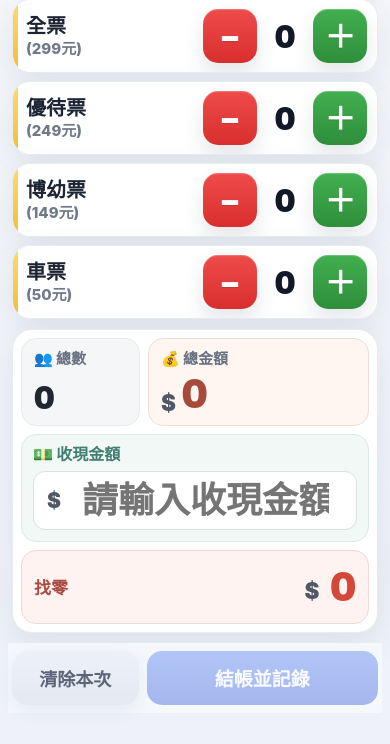
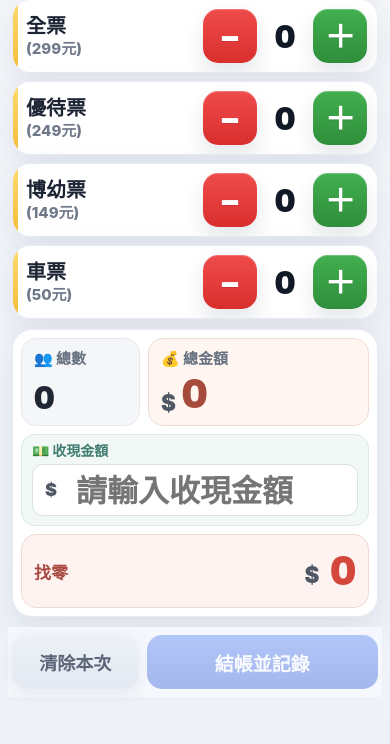
Before and after one commit to zakizzz1122-cyber/ticket-counter, a plain HTML site: page index.html in a window 390 px wide. Shown: the part 94-838 px from the top of the page. Drawn offline with Linux system fonts and the light colour scheme.

Commit message:
Add files via upload

```diff
--- a/index.html
+++ b/index.html
@@ -647,32 +647,32 @@
         border-top: 0;
       }
       #calculatorPage .cash-entry-block {
-        padding: 10px 11px 11px;
-        border-radius: 15px;
+        padding: 8px 10px 9px;
+        border-radius: 14px;
         background: #f2f8f6;
         border: 1px solid #dceae6;
       }
       #calculatorPage .field-label[for="cashInput"] {
-        margin-bottom: 6px;
+        margin-bottom: 5px;
         color: #427e72;
-        font-size: 16px;
-        line-height: 1.2;
+        font-size: 14px;
+        line-height: 1.15;
       }
       #calculatorPage .money-input-wrap {
-        border-radius: 12px;
+        border-radius: 11px;
       }
       #calculatorPage .money-prefix {
-        left: 14px;
-        font-size: 21px;
+        left: 13px;
+        font-size: 18px;
         color: #505866;
       }
       #calculatorPage .money-input {
-        height: 59px;
-        padding: 0 12px 0 48px;
-        border-radius: 12px;
+        height: 52px;
+        padding: 0 11px 0 43px;
+        border-radius: 11px;
         background: #fff;
         border-color: #d7e3df;
-        font-size: 36px;
+        font-size: 31px;
         color: #549688;
       }
 
```
